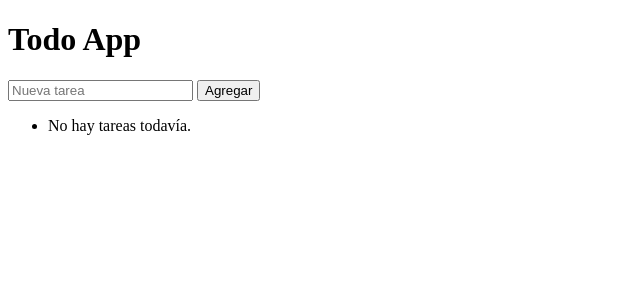
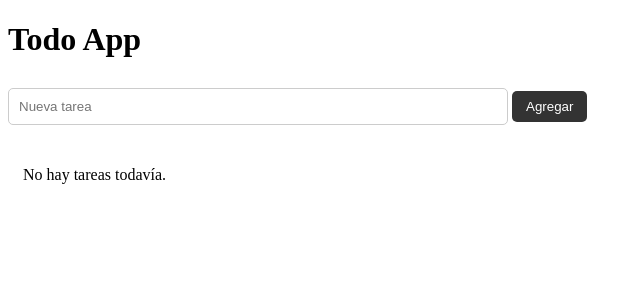
Before and after one commit to diego-heredia-dev/AplicacionesWeb1-2026-2, a Flask app: page / in a window 1280 px wide. Shown: the top 300 px of the page, without its empty margins (0-642 px from the left). Run offline with Flask 3, Linux system fonts and the light colour scheme.

Commit message:
Llenando app/static/css para que no falle el Dockerfile

````diff
--- /dev/null
+++ b/todoapp/app/static/css/style.css
@@ -0,0 +1,70 @@
+```css
+body {
+    font-family: Arial, sans-serif;
+    max-width: 800px;
+    margin: 40px auto;
+    padding: 0 20px;
+    background-color: #f5f5f5;
+    color: #333;
+}
+
+h1 {
+    margin-bottom: 25px;
+}
+
+form {
+    margin-bottom: 15px;
+}
+
+input[type="text"],
+textarea {
+    width: 100%;
+    max-width: 500px;
+    padding: 10px;
+    margin-top: 5px;
+    margin-bottom: 10px;
+    border: 1px solid #ccc;
+    border-radius: 5px;
+    box-sizing: border-box;
+}
+
+textarea {
+    min-height: 120px;
+    resize: vertical;
+}
+
+button {
+    padding: 8px 14px;
+    border: none;
+    border-radius: 5px;
+    cursor: pointer;
+    background-color: #333;
+    color: white;
+}
+
+button:hover {
+    opacity: 0.85;
+}
+
+ul {
+    padding: 0;
+    list-style: none;
+}
+
+li {
+    background-color: white;
+    margin-bottom: 10px;
+    padding: 15px;
+    border-radius: 5px;
+}
+
+li form {
+    display: inline;
+    margin-left: 10px;
+}
+
+a {
+    color: #333;
+    margin-left: 10px;
+}
+```
--- a/todoapp/app/templates/edit.html
+++ b/todoapp/app/templates/edit.html
@@ -2,6 +2,7 @@
 <html lang="en">
 <head>
     <meta charset="UTF-8">
+    <link rel="stylesheet" href="{{ url_for('static', filename='css/style.css') }}">
     <title>Editar tarea</title>
 </head>
 <body>
--- a/todoapp/app/templates/index.html
+++ b/todoapp/app/templates/index.html
@@ -2,6 +2,7 @@
 <html lang="en">
 <head>
     <meta charset="UTF-8">
+    <link rel="stylesheet" href="{{ url_for('static', filename='css/style.css') }}">
     <title>Todo App</title>
 </head>
 <body>
````
